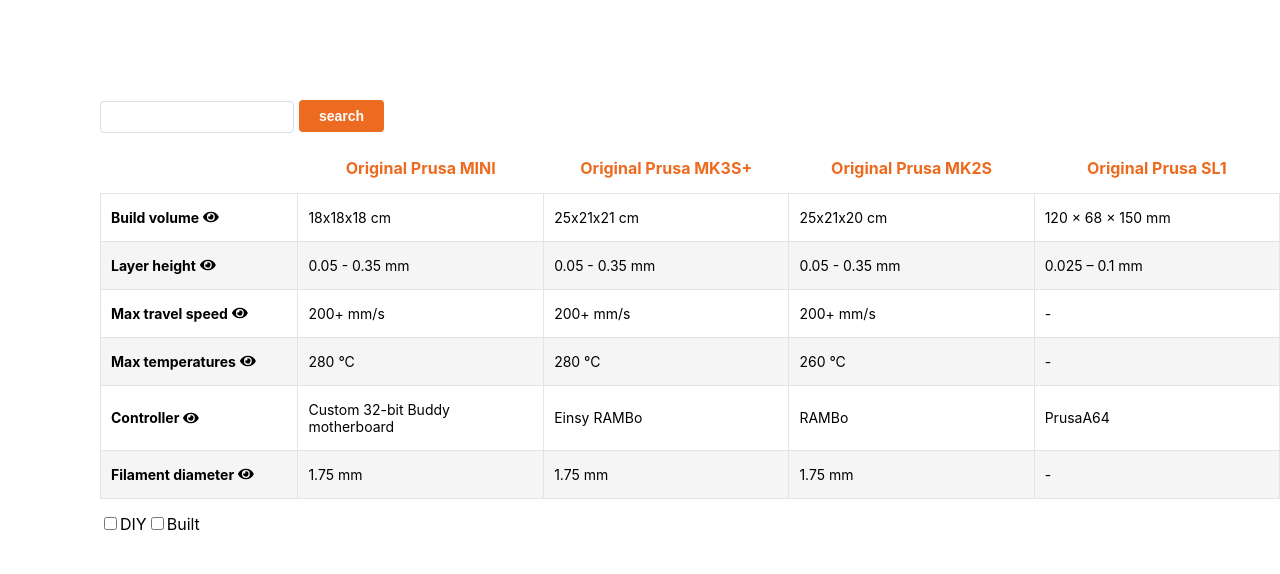
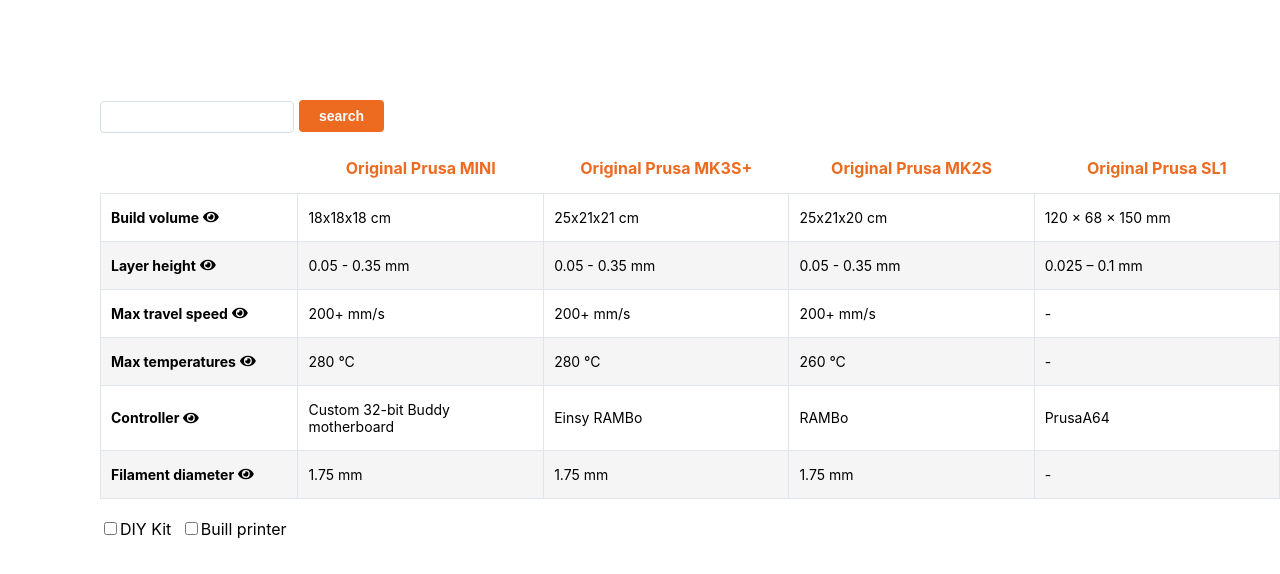
Before and after one commit to filipmihal/Prusa-interview, a Next.js app: page / in a window 1280 px wide. Shown: the top 574 px of the page. Built offline with nearby package versions, Linux system fonts and the light colour scheme.

Commit message:
Remove redundant files

```diff
--- a/pages/index.style.ts
+++ b/pages/index.style.ts
@@ -32,5 +32,8 @@ export const InputBtn = styled.input`
 `
 
 export const CheckDiv = styled.div`
-  margin-top: 15px;
+  margin-top: 20px;
+  span {
+    margin-right: 5px;
+  }
 `
--- a/pages/index.tsx
+++ b/pages/index.tsx
@@ -46,9 +46,9 @@ function Home({ data }: { data: IPrinter[] }) {
       <PrusaTable printers={filteredPrinters} />
       <CheckDiv>
         <input type="checkbox" checked={requiredDiy} onChange={() => setRequiredDiy(!requiredDiy)} />
-        <span>DIY</span>
+        <span>DIY Kit </span>
         <input type="checkbox" checked={requiredBuilt} onChange={() => setRequiredBuilt(!requiredBuilt)} />
-        <span>Built</span>
+        <span>Buill printer </span>
       </CheckDiv>
     </Layout>
   )
--- a/styles/globals.css
+++ /dev/null
@@ -1,16 +0,0 @@
-html,
-body {
-  padding: 0;
-  margin: 0;
-  font-family: -apple-system, BlinkMacSystemFont, Segoe UI, Roboto, Oxygen,
-    Ubuntu, Cantarell, Fira Sans, Droid Sans, Helvetica Neue, sans-serif;
-}
-
-a {
-  color: inherit;
-  text-decoration: none;
-}
-
-* {
-  box-sizing: border-box;
-}
```
Also changed, not shown: public/vercel.svg (deleted), 1 other file (tests, documents, lock files or other folders).
